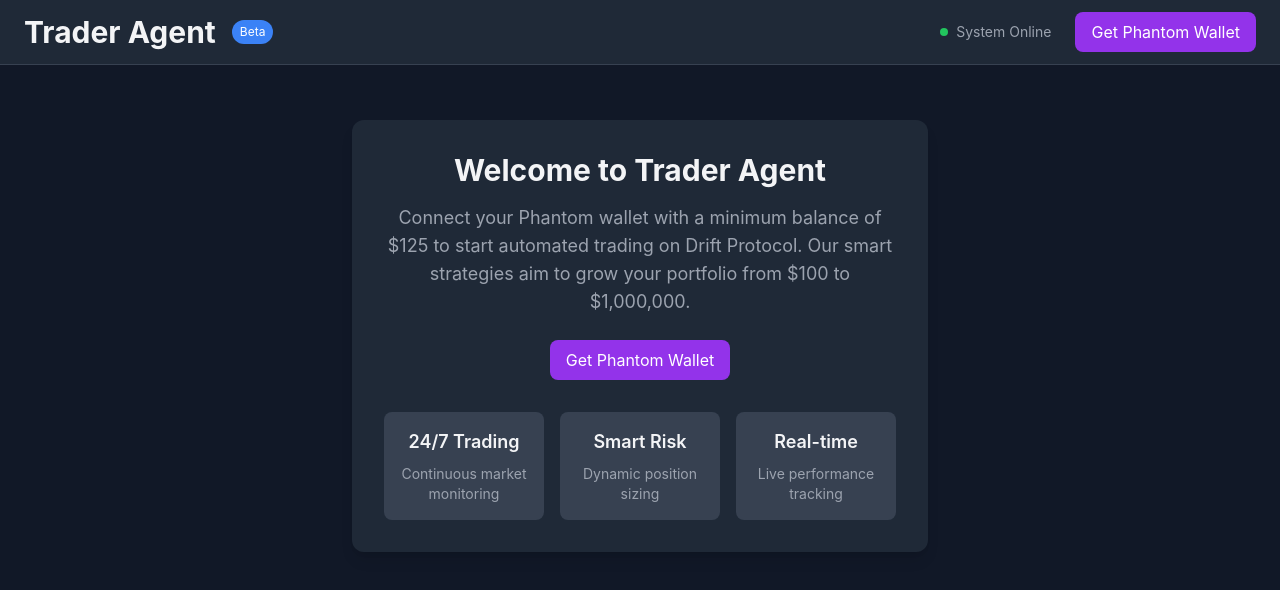
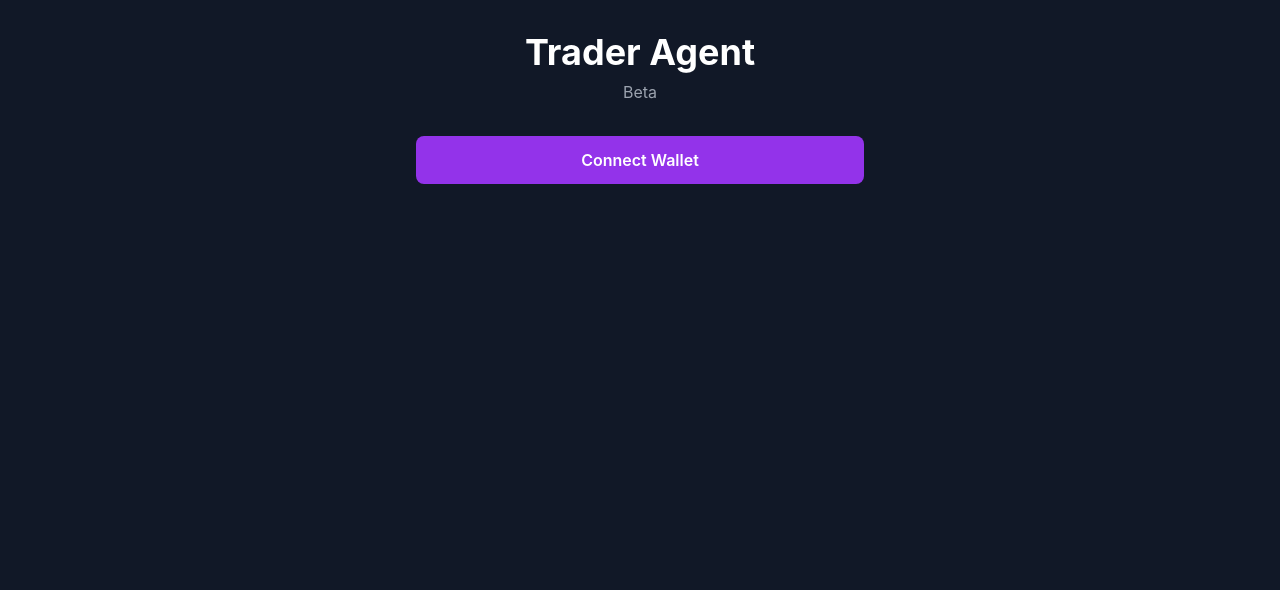
Before and after one commit to FastyFresh/Trader_Agent, a React (Vite) app in the folder client/: page / in a window 1280 px wide. Shown: the top 590 px of the page. Built offline with nearby package versions, Linux system fonts and the light colour scheme.

Commit message:
Fixed TypeScript errors and updated interface

```diff
--- a/client/src/App.tsx
+++ b/client/src/App.tsx
@@ -1,146 +1,12 @@
 import { useState } from 'react';
-import { Toaster } from 'react-hot-toast';
-import WalletConnect from './components/WalletConnect';
-import TraderControls from './components/TraderControls';
-import PortfolioStats from './components/PortfolioStats';
-import PerformanceChart from './components/PerformanceChart';
-import './styles/index.css';
+import Launcher from './components/Launcher';
 
-const App = () => {
-  const [connected, setConnected] = useState(false);
-  const [currentTab, setCurrentTab] = useState('dashboard');
-
-  const handleConnect = (publicKey: string) => {
-    console.log('Wallet connected:', publicKey);
-    setConnected(true);
-  };
-
+function App() {
   return (
-    <div className="AppLayout">
-      <Toaster position="top-right" />
-
-      {/* Header */}
-      <header className="fixed top-0 left-0 right-0 bg-gray-800 border-b border-gray-700 z-50">
-        <div className="container mx-auto px-6 h-16 flex items-center justify-between">
-          <div className="flex items-center space-x-4">
-            <h1 className="Heading1">Trader Agent</h1>
-            <span className="Badge Badge-info">Beta</span>
-          </div>
-
-          <div className="flex items-center space-x-6">
-            <div className="flex items-center space-x-2">
-              <div className="StatusDot StatusDot-online"></div>
-              <span className="Text-small">System Online</span>
-            </div>
-            <WalletConnect onConnect={handleConnect} />
-          </div>
-        </div>
-      </header>
-
-      {/* Main Content */}
-      <main className="MainContent pt-24">
-        {connected ? (
-          <div className="space-y-6">
-            {/* Quick Stats */}
-            <div className="StatsGrid">
-              <div className="StatCard">
-                <div className="StatValue">$1,000,000</div>
-                <div className="StatLabel">Target Goal</div>
-              </div>
-              <div className="StatCard">
-                <div className="StatValue">SOL-PERP</div>
-                <div className="StatLabel">Trading Market</div>
-              </div>
-              <div className="StatCard">
-                <div className="StatValue">24/7</div>
-                <div className="StatLabel">Automated Trading</div>
-              </div>
-              <div className="StatCard">
-                <div className="StatValue">Smart Risk</div>
-                <div className="StatLabel">Management Active</div>
-              </div>
-            </div>
-
-            {/* Main Sections */}
-            <div className="ControlsGrid">
-              <TraderControls />
-              <PortfolioStats />
-            </div>
-
-            {/* Performance Chart */}
-            <PerformanceChart />
-
-            {/* Info Section */}
-            <div className="Card p-6">
-              <h2 className="Heading2 mb-4">Trading Strategy</h2>
-              <div className="grid md:grid-cols-2 gap-6">
-                <div>
-                  <h3 className="Heading3 mb-3">Risk Management</h3>
-                  <ul className="space-y-2">
-                    <li className="flex items-center space-x-2">
-                      <div className="StatusDot StatusDot-online"></div>
-                      <span>Dynamic position sizing</span>
-                    </li>
-                    <li className="flex items-center space-x-2">
-                      <div className="StatusDot StatusDot-online"></div>
-                      <span>Automatic stop-loss</span>
-                    </li>
-                    <li className="flex items-center space-x-2">
-                      <div className="StatusDot StatusDot-online"></div>
-                      <span>Maximum 3x leverage</span>
-                    </li>
-                  </ul>
-                </div>
-                <div>
-                  <h3 className="Heading3 mb-3">Grid Strategy</h3>
-                  <ul className="space-y-2">
-                    <li className="flex items-center space-x-2">
-                      <div className="StatusDot StatusDot-online"></div>
-                      <span>Momentum-based trading</span>
-                    </li>
-                    <li className="flex items-center space-x-2">
-                      <div className="StatusDot StatusDot-online"></div>
-                      <span>Dynamic grid placement</span>
-                    </li>
-                    <li className="flex items-center space-x-2">
-                      <div className="StatusDot StatusDot-online"></div>
-                      <span>Volatility adaptation</span>
-                    </li>
-                  </ul>
-                </div>
-              </div>
-            </div>
-          </div>
-        ) : (
-          <div className="flex flex-col items-center justify-center min-h-[60vh]">
-            <div className="Card p-8 max-w-xl w-full text-center">
-              <h2 className="Heading1 mb-4">Welcome to Trader Agent</h2>
-              <p className="Text-large text-gray-400 mb-6">
-                Connect your Phantom wallet with a minimum balance of $125 to start automated trading on Drift Protocol. Our smart strategies aim to grow your portfolio from $100 to $1,000,000.
-              </p>
-              <div className="flex justify-center mb-8">
-                <WalletConnect onConnect={handleConnect} />
-              </div>
-              <div className="grid grid-cols-3 gap-4">
-                <div className="p-4 bg-gray-700 rounded-lg">
-                  <div className="Text-large font-semibold mb-2">24/7 Trading</div>
-                  <p className="Text-small">Continuous market monitoring</p>
-                </div>
-                <div className="p-4 bg-gray-700 rounded-lg">
-                  <div className="Text-large font-semibold mb-2">Smart Risk</div>
-                  <p className="Text-small">Dynamic position sizing</p>
-                </div>
-                <div className="p-4 bg-gray-700 rounded-lg">
-                  <div className="Text-large font-semibold mb-2">Real-time</div>
-                  <p className="Text-small">Live performance tracking</p>
-                </div>
-              </div>
-            </div>
-          </div>
-        )}
-      </main>
+    <div>
+      <Launcher />
     </div>
   );
-};
+}
 
 export default App;
--- a/client/src/components/Dashboard.tsx
+++ b/client/src/components/Dashboard.tsx
@@ -1,119 +1,14 @@
-import { useState, useEffect } from 'react';
+import { useState } from 'react';
 import { useQuery } from '@tanstack/react-query';
-import PortfolioOverview from './PortfolioOverview';
-import ActiveTrades from './ActiveTrades';
-import PerformanceChart from './PerformanceChart';
-import RiskMetrics from './RiskMetrics';
-import StrategyManager from './StrategyManager';
-import Launcher from './Launcher';
-
-interface AutoTraderStatus {
-    isRunning: boolean;
-    currentPhase: string;
-    currentBalance: number;
-    activeMarkets: string[];
-    performance: any;
-    activeStrategies: string[];
-}
 
 const Dashboard = () => {
-    const [isInitialized, setIsInitialized] = useState(false);
-
-    const { data: status, error, isLoading } = useQuery<AutoTraderStatus>({
-        queryKey: ['autoTraderStatus'],
-        queryFn: () =>
-            fetch('http://localhost:3000/api/autotrader/status')
-                .then(res => res.json()),
-        enabled: isInitialized,
-        refetchInterval: 5000 // Refresh every 5 seconds
-    });
-
-    const handleStart = async () => {
-        try {
-            const response = await fetch('http://localhost:3000/api/autotrader/start', {
-                method: 'POST'
-            });
-            const result = await response.json();
-            if (result.success) {
-                setIsInitialized(true);
-            }
-        } catch (error) {
-            console.error('Failed to start AutoTrader:', error);
-        }
-    };
-
-    if (!isInitialized) {
-        return <Launcher onStart={handleStart} />;
-    }
-
-    if (isLoading) {
-        return (
-            <div className="min-h-screen bg-gray-900 text-white flex items-center justify-center">
-                <div className="text-center">
-                    <div className="animate-spin rounded-full h-12 w-12 border-t-2 border-b-2 border-green-500 mx-auto mb-4"></div>
-                    <p className="text-lg">Loading dashboard data...</p>
-                </div>
-            </div>
-        );
-    }
-
-    if (error) {
-        return (
-            <div className="text-red-500 p-4">
-                Error loading dashboard data
-            </div>
-        );
-    }
-
-    return (
-        <div className="space-y-6">
-            {/* Trading Status Header */}
-            <div className="bg-gray-800 p-4 rounded-lg">
-                <div className="flex items-center justify-between">
-                    <div className="flex items-center space-x-4">
-                        <div className="flex items-center">
-                            <div className={`h-3 w-3 rounded-full ${status?.isRunning ? 'bg-green-500' : 'bg-red-500'} mr-2`}></div>
-                            <span className="font-medium">
-                                {status?.isRunning ? 'Trading Active' : 'Trading Inactive'}
-                            </span>
-                        </div>
-                        <div className="text-gray-400">
-                            Phase: <span className="text-white">{status?.currentPhase}</span>
-                        </div>
-                    </div>
-                    <div className="text-right">
-                        <div className="text-sm text-gray-400">Current Balance</div>
-                        <div className="text-xl font-bold">${status?.currentBalance.toFixed(2)}</div>
-                    </div>
-                </div>
-            </div>
-
-            {/* Main Dashboard Grid */}
-            <div className="grid grid-cols-1 lg:grid-cols-2 gap-6">
-                <PortfolioOverview
-                    balance={status?.currentBalance || 0}
-                    performance={status?.performance}
-                />
-                <RiskMetrics
-                    phase={status?.currentPhase || ''}
-                    metrics={status?.performance?.riskMetrics}
-                />
-                <ActiveTrades
-                    trades={status?.performance?.activeTrades || []}
-                    markets={status?.activeMarkets || []}
-                />
-                <PerformanceChart
-                    data={status?.performance?.equityCurve || []}
-                />
-            </div>
-
-            {/* Strategy Overview */}
-            <StrategyManager
-                activeStrategies={status?.activeStrategies || []}
-                phase={status?.currentPhase}
-            />
-        </div>
-    );
+  return (
+    <div className="grid gap-6">
+      <div className="bg-gray-800 rounded-lg p-6">
+        <h2 className="text-xl font-semibold mb-4">Trading Dashboard</h2>
+      </div>
+    </div>
+  );
 };
 
 export default Dashboard;
```
